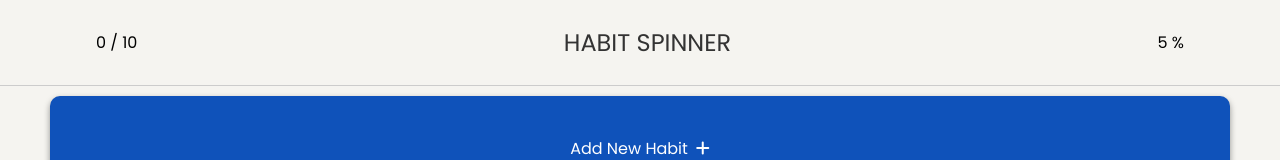
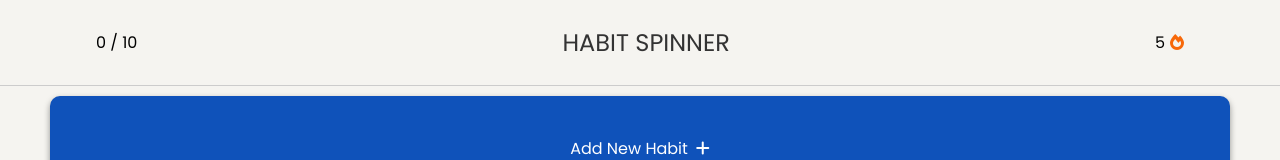
Before and after one commit to joseph-johnson27001/habit-spinner, a Vue app: page / in a window 1280 px wide. Shown: the top 160 px of the page. Built offline with nearby package versions, Linux system fonts and the light colour scheme.

Commit message:
Fire Icon

```diff
--- a/src/components/Navigation/TopNav.vue
+++ b/src/components/Navigation/TopNav.vue
@@ -9,8 +9,10 @@
       <!-- Center: Heading -->
       <h1>HABIT SPINNER</h1>
 
-      <div class="win-percentage">
-        <span>{{ winPercentage }} %</span>
+      <div class="streak-info">
+        <span>{{ streak }} </span>
+        <i class="fas fa-fire"></i>
+        <!-- Color can be adjusted -->
       </div>
     </div>
   </nav>
@@ -23,7 +25,7 @@ export default {
     return {
       totalHabits: 10,
       habitsCompleted: 0,
-      winPercentage: 5,
+      streak: 5,
     };
   },
 };
@@ -51,12 +53,19 @@ export default {
 }
 
 .habits-completed,
-.win-percentage {
+.streak-info {
   font-size: 1rem;
+  display: flex;
+  align-items: center;
 }
 
 h1 {
   font-weight: 100;
   color: #333333;
 }
+
+i {
+  margin-left: 5px;
+  color: #f76809;
+}
 </style>
```
